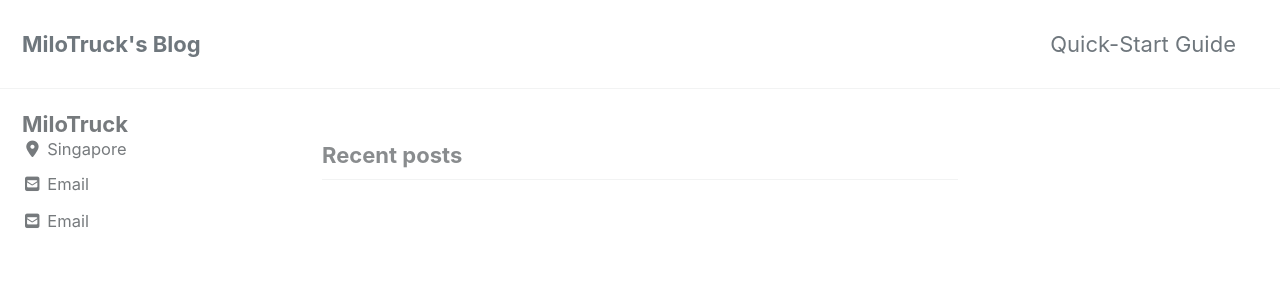
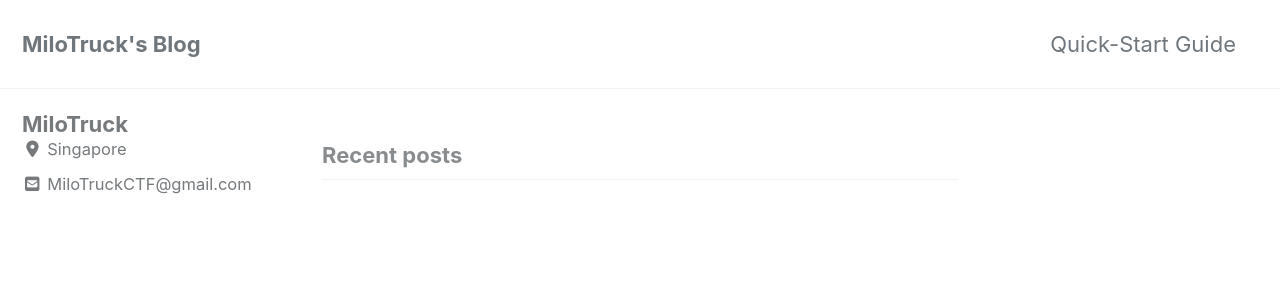
Before and after one commit to MiloTruck/milotruck.github.io, a Jekyll site: the page built from index.html, in a window 1280 px wide and 900 px high. Shown: the top 300 px of the window. Built offline with Jekyll 4.4.1, drawn with Linux system fonts in a browser that asks for light colours; cached includes are drawn as plain includes; nearby versions of some CDN libraries; the list of posts is cut into pages by our own code.

Commit message:
Edited _config.yml

```diff
--- a/_config.yml
+++ b/_config.yml
@@ -111,11 +111,11 @@ author:
   avatar           : # path of avatar image, e.g. "/assets/images/bio-photo.jpg"
   bio              :
   location         : "Singapore"
-  email            : "MiloTruckCTF@gmail.com"
+  email            :
   links:
-    - label: "Email"
+    - label: "MiloTruckCTF@gmail.com"
       icon: "fas fa-fw fa-envelope-square"
-      url: mailto:MiloTruckCTF@gmail.com
+      url: MiloTruckCTF@gmail.com
     - label: "Website"
       icon: "fas fa-fw fa-link"
       # url: "https://your-website.com"
```
